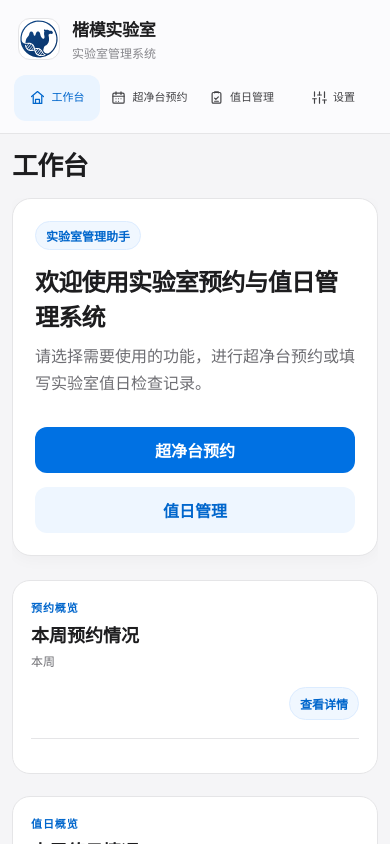
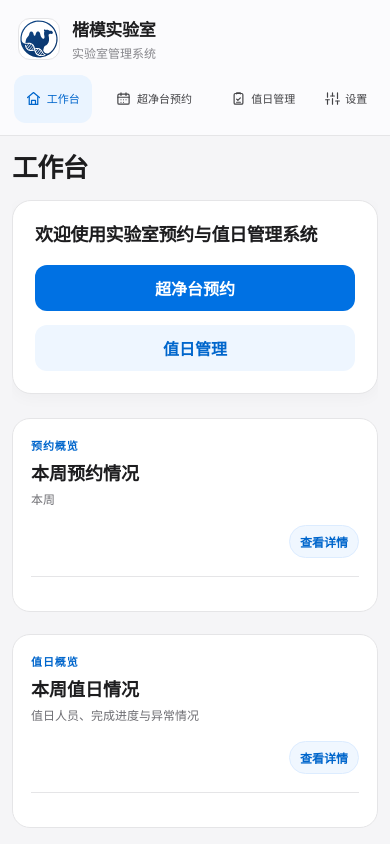
Before and after one commit to sosolinn/lab-scheduler, a Next.js app: page / in a window 390 px wide. Shown: the top 844 px of the page. Built offline with nearby package versions, Linux system fonts and the light colour scheme.

Commit message:
Refine mobile dashboard hero and navigation sizing

```diff
--- a/app/navigation-booking-polish.css
+++ b/app/navigation-booking-polish.css
@@ -92,8 +92,40 @@
 }
 
 @media (max-width: 720px) {
+  /* 首页欢迎区：保留主标题与两个入口，去掉辅助说明。 */
+  #dashboard .welcome-label,
+  #dashboard .welcome-card p {
+    display: none;
+  }
+
+  #dashboard .welcome-card h3 {
+    margin-bottom: 0;
+    font-size: 18px;
+    line-height: 1.35;
+    letter-spacing: -0.02em;
+    white-space: nowrap;
+  }
+
+  #dashboard .welcome-card {
+    gap: 18px;
+  }
+
+  /* 按标签长度分配导航宽度，避免“超净台预约”在安卓上被挤窄。 */
+  .nav-menu {
+    grid-template-columns: 1fr 1.45fr 1.2fr 0.78fr;
+    gap: 6px;
+  }
+
   .nav-item {
-    gap: 6px;
+    width: 100%;
+    min-width: 0;
+    min-height: 48px;
+    gap: 5px;
+    padding: 10px 6px;
+    border-radius: 12px;
+    font-size: 11px;
+    line-height: 1.15;
+    white-space: nowrap;
   }
 
   .nav-item > span {
@@ -114,9 +146,30 @@
   }
 }
 
+/* 安卓触屏会把 :hover 保留到点击后；保持选中态为完整的浅蓝色按钮。 */
+@media (max-width: 720px) and (hover: none) and (pointer: coarse) {
+  .nav-item.active,
+  .nav-item.active:hover,
+  .nav-item.active:active {
+    color: #0066cc;
+    background: #eaf4ff;
+  }
+}
+
 @media (max-width: 360px) {
+  #dashboard .welcome-card h3 {
+    font-size: 16px;
+  }
+
+  .nav-menu {
+    grid-template-columns: 0.95fr 1.5fr 1.22fr 0.75fr;
+    gap: 3px;
+  }
+
   .nav-item {
-    gap: 4px;
+    gap: 3px;
+    padding-inline: 3px;
+    font-size: 10px;
   }
 
   .nav-item > span {
```
